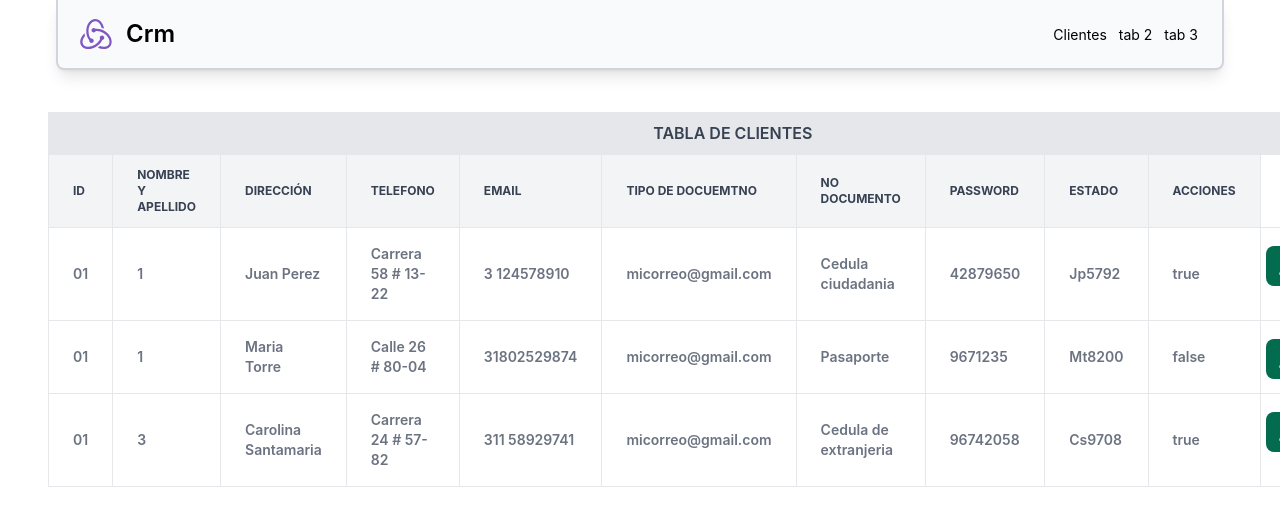
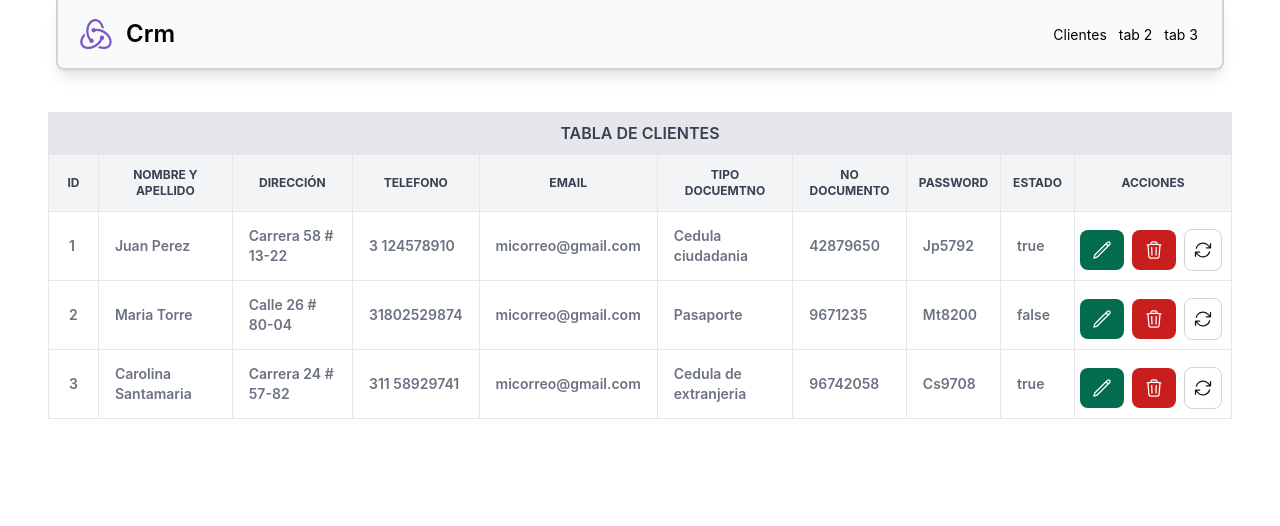
Before and after one commit to mandresblac/proyectoCrm, an Angular app: page /dashboard in a window 1280 px wide. Shown: the top 526 px of the page. Built offline with nearby package versions, Linux system fonts and the light colour scheme.

Commit message:
commit 16

```diff
--- a/src/app/pages/ver-clientes/ver-clientes.component.html
+++ b/src/app/pages/ver-clientes/ver-clientes.component.html
@@ -11,32 +11,33 @@
       class="text-xs text-gray-700 uppercase bg-gray-100 dark:bg-gray-700 dark:text-gray-400 border"
     >
       <tr>
-        <th scope="col" class="border px-6 py-3">Id</th>
-        <th scope="col" class="border px-6 py-3">Nombre y apellido</th>
-        <th scope="col" class="border px-6 py-3">Dirección</th>
-        <th scope="col" class="border px-6 py-3">Telefono</th>
-        <th scope="col" class="border px-6 py-3">Email</th>
-        <th scope="col" class="border px-6 py-3">Tipo de docuemtno</th>
-        <th scope="col" class="border px-6 py-3">No Documento</th>
-        <th scope="col" class="border px-6 py-3">Password</th>
-        <th scope="col" class="border px-6 py-3">Estado</th>
-        <th scope="col" class="border px-6 py-3">Acciones</th>
+        <th scope="col" class="border px-3 py-3 text-center">Id</th>
+        <th scope="col" class="border px-3 py-3 text-center">
+          Nombre y apellido
+        </th>
+        <th scope="col" class="border px-3 py-3 text-center">Dirección</th>
+        <th scope="col" class="border px-3 py-3 text-center">Telefono</th>
+        <th scope="col" class="border px-3 py-3 text-center">Email</th>
+        <th scope="col" class="border px-3 py-3 text-center">Tipo docuemtno</th>
+        <th scope="col" class="border px-3 py-3 text-center">No Documento</th>
+        <th scope="col" class="border px-3 py-3 text-center">Password</th>
+        <th scope="col" class="border px-3 py-3 text-center">Estado</th>
+        <th scope="col" class="border px-3 py-3 text-center">Acciones</th>
       </tr>
     </thead>
 
     <tbody>
       @for (cliente of misClientes; track $index) {
       <tr class="bg-white border-b dark:bg-gray-800 dark:border-gray-700">
-        <td scope="border row" class="px-6 py-4">01</td>
-        <td class="border px-6 py-4">{{ cliente.id }}</td>
-        <td class="border px-6 py-4">{{ cliente.nombre }}</td>
-        <td class="border px-6 py-4">{{ cliente.direccion }}</td>
-        <td class="border px-6 py-4">{{ cliente.telefono }}</td>
-        <td class="border px-6 py-4">{{ cliente.email }}</td>
-        <td class="border px-6 py-4">{{ cliente.tipoDocumento }}</td>
-        <td class="border px-6 py-4">{{ cliente.numeroDocumento }}</td>
-        <td class="border px-6 py-4">{{ cliente.password }}</td>
-        <td class="border px-6 py-4">{{ cliente.estado }}</td>
+        <td scope="border row" class="px-5 py-3">{{ cliente.id }}</td>
+        <td class="border px-4 py-3">{{ cliente.nombre }}</td>
+        <td class="border px-4 py-3">{{ cliente.direccion }}</td>
+        <td class="border px-4 py-3">{{ cliente.telefono }}</td>
+        <td class="border px-4 py-3">{{ cliente.email }}</td>
+        <td class="border px-4 py-3">{{ cliente.tipoDocumento }}</td>
+        <td class="border px-4 py-3">{{ cliente.numeroDocumento }}</td>
+        <td class="border px-4 py-3">{{ cliente.password }}</td>
+        <td class="border px-4 py-3">{{ cliente.estado }}</td>
         <td class="flex justify-center items-center mt-4 ml-1">
           <button
             type="button"
--- a/src/app/pages/ver-clientes/ver-clientes.component.ts
+++ b/src/app/pages/ver-clientes/ver-clientes.component.ts
@@ -26,7 +26,7 @@ export class VerClientesComponent implements OnInit {
         estado: true
       },
       {
-        id: 1,
+        id: 2,
         nombre: "Maria Torre",
         direccion: "Calle 26 # 80-04",
         telefono: "31802529874",
```
